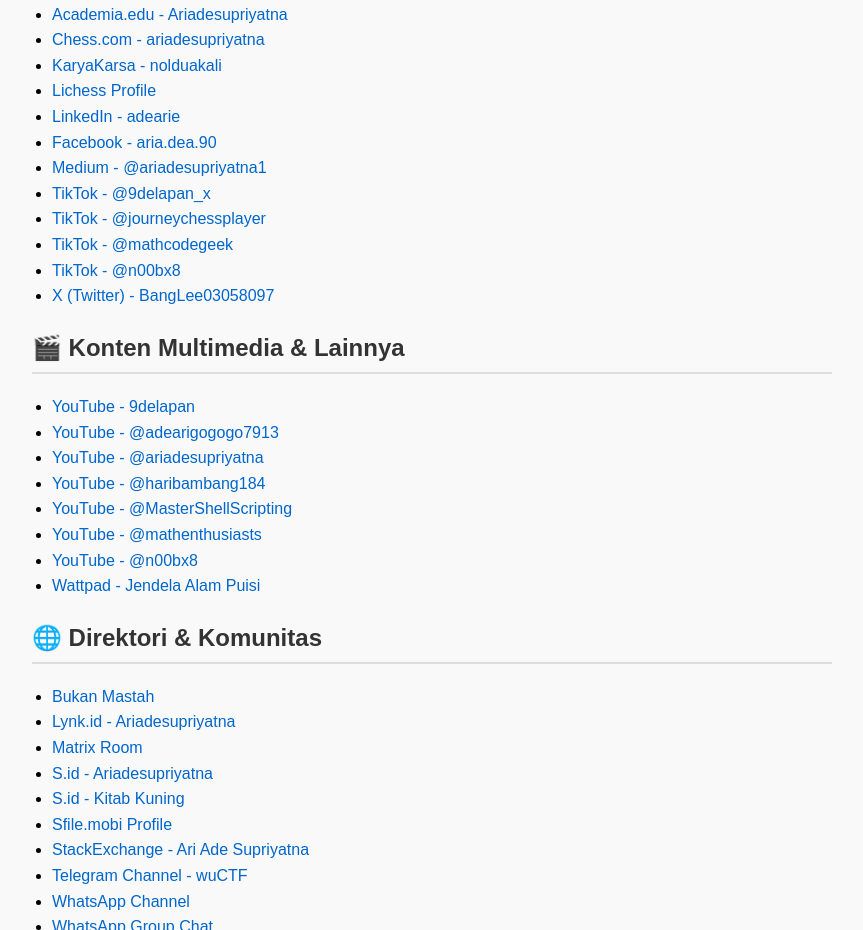
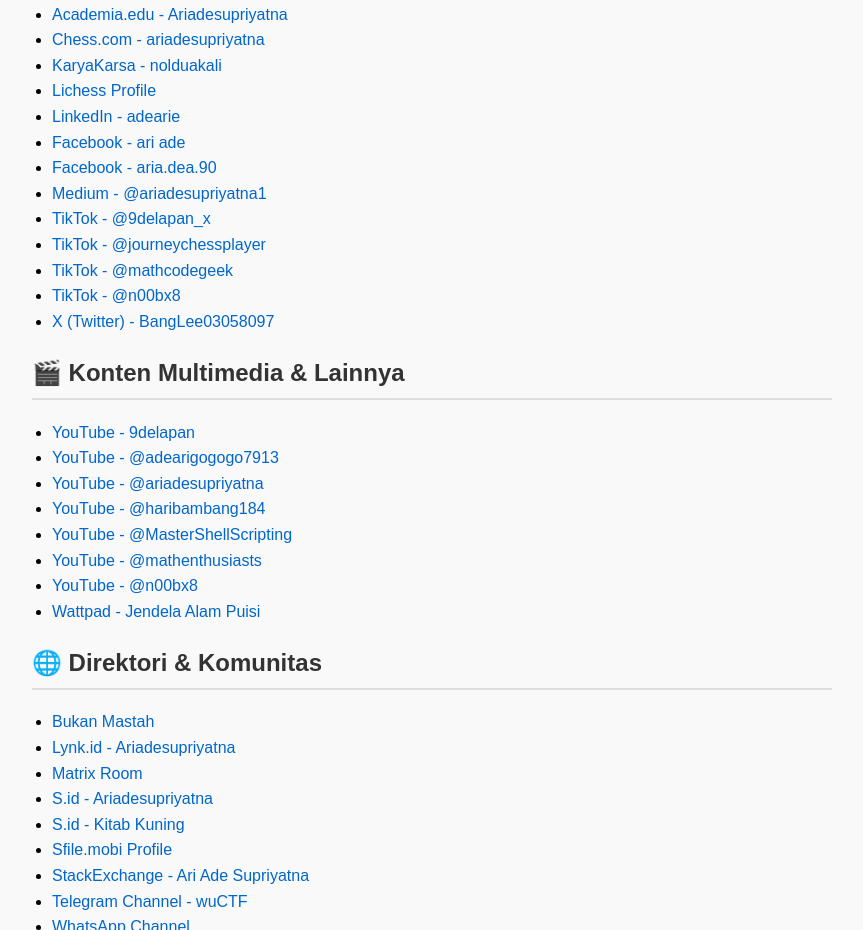
Before and after one commit to negatifzero/archive, a plain HTML site: page index.htm in a window 1280 px wide. Shown: the part 2224-3154 px from the top of the page, without its empty margins (208-1071 px from the left). Drawn offline with Linux system fonts and the light colour scheme.

Commit message:
Update index.htm

```diff
--- a/index.htm
+++ b/index.htm
@@ -104,6 +104,7 @@
         <li><a href="https://karyakarsa.com/nolduakali">KaryaKarsa - nolduakali</a></li>
         <li><a href="https://lichess.org/@/ariadesupriyatna">Lichess Profile</a></li>
         <li><a href="https://id.linkedin.com/in/adearie">LinkedIn - adearie</a></li>
+        <li><a href="https://www.facebook.com/profile.php?id=100091581349687">Facebook - ari ade</a></li>
         <li><a href="https://m.facebook.com/aria.dea.90/">Facebook - aria.dea.90</a></li>
         <li><a href="https://medium.com/@ariadesupriyatna1">Medium - @ariadesupriyatna1</a></li>
         <li><a href="https://www.tiktok.com/@9delapan_x">TikTok - @9delapan_x</a></li>
```
